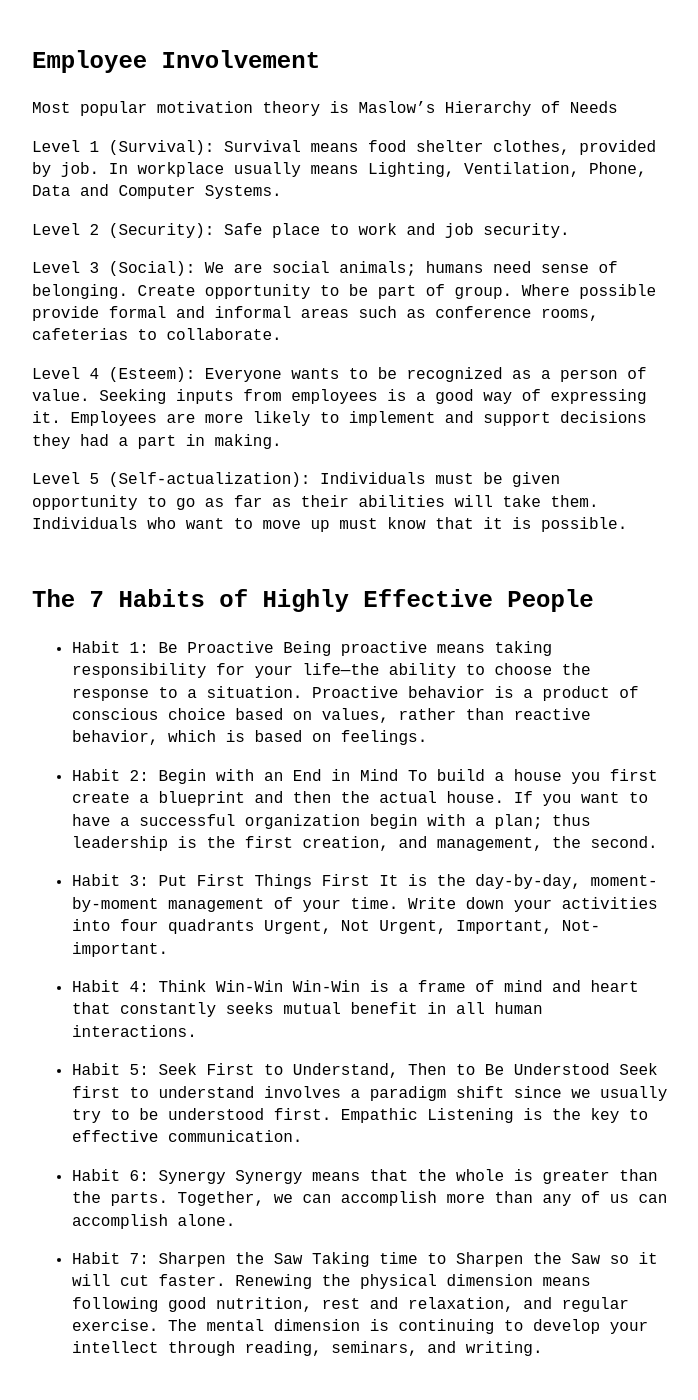
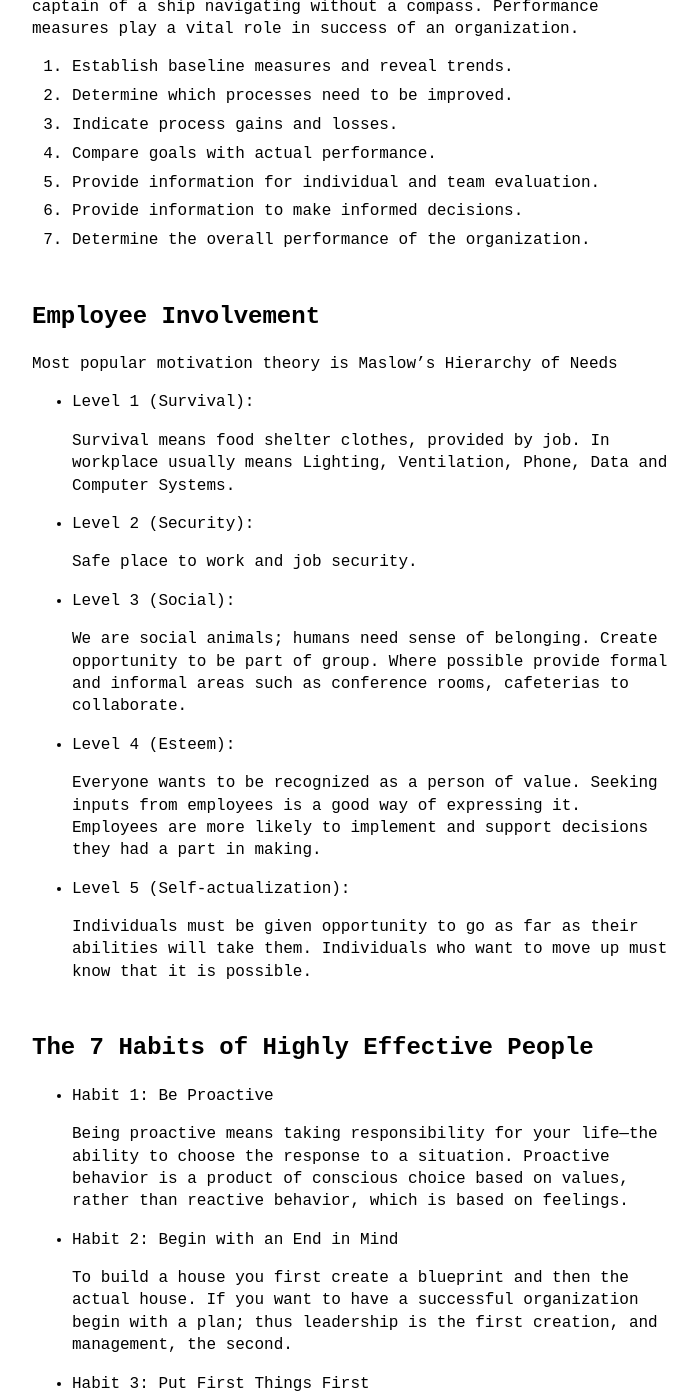
Before and after one commit to VallarasuS/Vallarasu.in, a Jekyll site: the page built from docs/_posts/2026-10-05-total-quality-management.md, in a window 1280 px wide and 1400 px high, scrolled down 2982 px. Shown: the whole window, without its empty margins (288-986 px from the left). Built offline with Jekyll 4.4.1, drawn with Linux system fonts in a browser that asks for light colours; some of the changed lines change nothing that is shown; some of the changed text lies outside the part shown.

Commit message:
Update 2026-10-05-total-quality-management.md

```diff
--- a/docs/_posts/2026-10-05-total-quality-management.md
+++ b/docs/_posts/2026-10-05-total-quality-management.md
@@ -2,6 +2,8 @@
 layout: post
 category: Book TQM
 ---
+
+Concise excerpts from the book 'Total Quality Management'
 
 Total Quality Management (TQM) is a continuous, organization-wide approach to achieving customer satisfaction through continuous improvement in people, process and products.
 
@@ -35,6 +37,8 @@
 
 5.	Continually monitor progress that affect Customer Satisfaction
 
+## Vision, Mission and Policies
+
 A short declaration of what an organization aspires to be. Who we are, what we do, and how we do it. How well we provide products and services to customers.
 
 The defined values and strategies should help guide all of your organization’s activities and decisions. Successful visions provide guideline for decision-making. Having a concise statement of the desired end provides criteria for sound decision making.
@@ -57,43 +61,43 @@
 
 #### Categorical Needs:
 
-    •	Performance
-    •	Features
-    •	Service
-    •	Warranty
-    •	Price
-    •	Reputation
+- Performance
+- Features
+- Service
+- Warranty
+- Price
+- Reputation
 
 ##### Methods of discovery:
 
-    •	Customer Surveys
-    •	Customer Feedbacks
-    •	Customer Complaints
+- Customer Surveys
+- Customer Feedbacks
+- Customer Complaints
 
 ### Gap Analysis
 
 PDSA Cycle (Plan, Do, Study, Act)
 
-    •	Identify the Opportunity
-    •	Analyse the Current process
-    •	Develop Optimal Solution
-    •	Implement Changes
-    •	Study the Results
-    •	Standardize the Solution
+- Identify the Opportunity
+- Analyze the Current process
+- Develop Optimal Solution
+- Implement Changes
+- Study the Results
+- Standardize the Solution
 
 ### Implementation Plan
 
-•	Awareness
-•	Education and Training
-•	Documentation
-•	Review
+- Awareness
+- Education and Training
+- Documentation
+- Review
 
 ### What, Who, When and How
 
-•	What will be done?
-•	Who will do?
-•	When will it be done?
-•	How to do it?
+- What will be done?
+- Who will do?
+- When will it be done?
+- How to do it?
 
 ## Performance Measures
 
@@ -110,43 +114,55 @@
 ## Employee Involvement
 Most popular motivation theory is Maslow’s Hierarchy of Needs
 
-Level 1 (Survival):
-Survival means food shelter clothes, provided by job. In workplace usually means Lighting, Ventilation, Phone, Data and Computer Systems.
+- Level 1 (Survival):
 
-Level 2 (Security):
-Safe place to work and job security.
+    Survival means food shelter clothes, provided by job. In workplace usually means Lighting, Ventilation, Phone, Data and Computer Systems.
 
-Level 3 (Social):
-We are social animals; humans need sense of belonging. Create opportunity to be part of group. Where possible provide formal and informal areas such as conference rooms, cafeterias to collaborate.
+- Level 2 (Security):
 
-Level 4 (Esteem):
-Everyone wants to be recognized as a person of value. Seeking inputs from employees is a good way of expressing it. Employees are more likely to implement and support decisions they had a part in making.
+    Safe place to work and job security.
 
-Level 5 (Self-actualization):
-Individuals must be given opportunity to go as far as their abilities will take them. Individuals who want to move up must know that it is possible.
+- Level 3 (Social):
+
+    We are social animals; humans need sense of belonging. Create opportunity to be part of group. Where possible provide formal and informal areas such as conference rooms, cafeterias to collaborate.
+
+- Level 4 (Esteem):
+
+    Everyone wants to be recognized as a person of value. Seeking inputs from employees is a good way of expressing it. Employees are more likely to implement and support decisions they had a part in making.
+
+- Level 5 (Self-actualization):
+
+    Individuals must be given opportunity to go as far as their abilities will take them. Individuals who want to move up must know that it is possible.
 
 ## The 7 Habits of Highly Effective People
 
 - Habit 1: Be Proactive
-Being proactive means taking responsibility for your life—the ability to choose the response to a situation. Proactive behavior is a product of conscious choice based on values, rather than reactive behavior, which is based on feelings.
+
+    Being proactive means taking responsibility for your life—the ability to choose the response to a situation. Proactive behavior is a product of conscious choice based on values, rather than reactive behavior, which is based on feelings.
 
 - Habit 2: Begin with an End in Mind
-To build a house you first create a blueprint and then the actual house. If you want to have a successful organization begin with a plan; thus leadership is the first creation, and management, the second.
+
+    To build a house you first create a blueprint and then the actual house. If you want to have a successful organization begin with a plan; thus leadership is the first creation, and management, the second.
 
 - Habit 3: Put First Things First
-It is the day-by-day, moment-by-moment management of your time. Write down your activities into four quadrants Urgent, Not Urgent, Important, Not-important.
+
+    It is the day-by-day, moment-by-moment management of your time. Write down your activities into four quadrants Urgent, Not Urgent, Important, Not-important.
 
 - Habit 4: Think Win-Win
-Win-Win is a frame of mind and heart that constantly seeks mutual benefit in all human interactions.
+
+    Win-Win is a frame of mind and heart that constantly seeks mutual benefit in all human interactions.
 
 - Habit 5: Seek First to Understand, Then to Be Understood
-Seek first to understand involves a paradigm shift since we usually try to be understood first. Empathic Listening is the key to effective communication.
+
+    Seek first to understand involves a paradigm shift since we usually try to be understood first. Empathic Listening is the key to effective communication.
 
 - Habit 6: Synergy
-Synergy means that the whole is greater than the parts. Together, we can accomplish more than any of us can accomplish alone.
+
+    Synergy means that the whole is greater than the parts. Together, we can accomplish more than any of us can accomplish alone.
 
 - Habit 7: Sharpen the Saw
-Taking time to Sharpen the Saw so it will cut faster. Renewing the physical dimension means following good nutrition, rest and relaxation, and regular exercise. The mental dimension is continuing to develop your intellect through reading, seminars, and writing.
+
+    Taking time to Sharpen the Saw so it will cut faster. Renewing the physical dimension means following good nutrition, rest and relaxation, and regular exercise. The mental dimension is continuing to develop your intellect through reading, seminars, and writing.
 
 ## Customer Care
 
```
